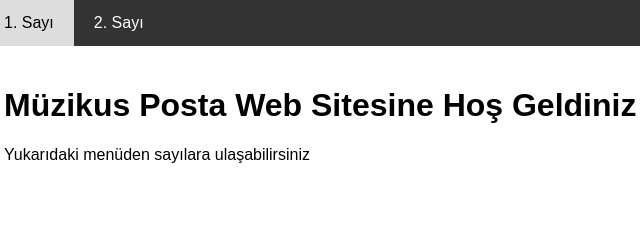
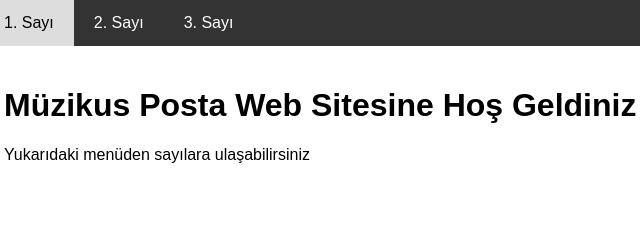
Before and after one commit to cnbldn/muzikusPosta, a plain HTML site: page sayilar/index.html in a window 1280 px wide. Shown: the top 240 px of the page, 16-656 px from the left. Drawn offline with Linux system fonts and the light colour scheme.

Commit message:
Update index.html

```diff
--- a/sayilar/index.html
+++ b/sayilar/index.html
@@ -43,6 +43,7 @@
     <div class="navbar">
         <a href="sayi1.html">1. Sayı</a>
         <a href="sayi2.html">2. Sayı</a>
+        <a href="sayi3.html">3. Sayı</a>
     </div>
 
     <!-- Main content area -->
```
